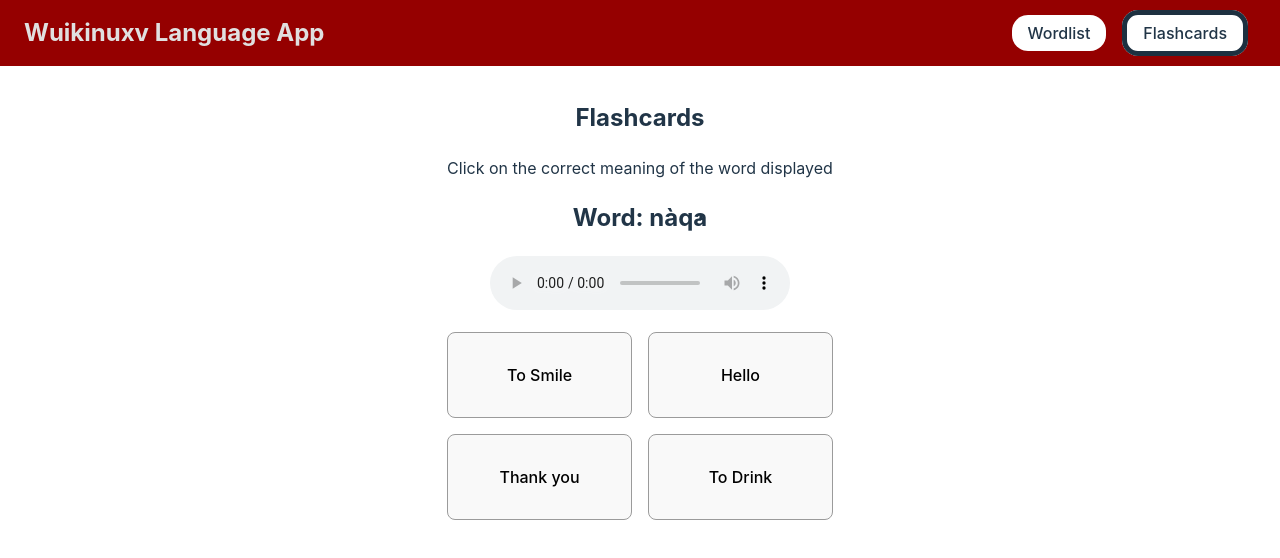
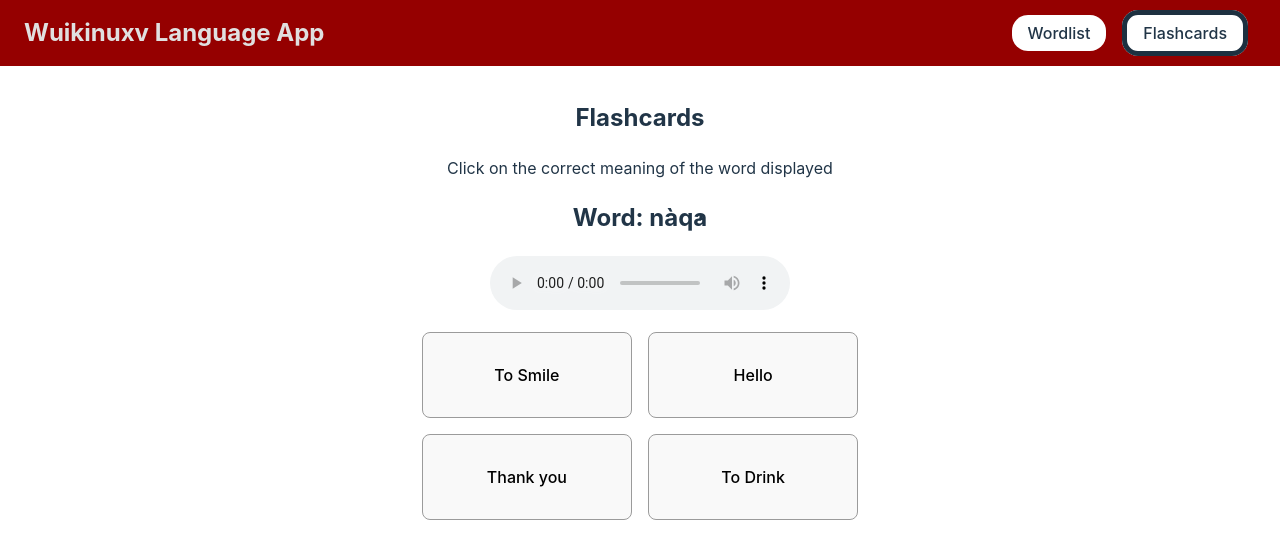
Before and after one commit to Trev004/DGL-409-Wuikinuxv-Learning-App, a React (Vite) app in the folder Wuikinuxv Learning App/: page /flashcards in a window 1280 px wide. Shown: the top 558 px of the page. Built offline with nearby package versions, Linux system fonts and the light colour scheme.

Commit message:
Increase padding on buttons
Makes them larger horizontally

```diff
--- a/Wuikinuxv Learning App/src/assets/Pages/Flashcard.css
+++ b/Wuikinuxv Learning App/src/assets/Pages/Flashcard.css
@@ -8,7 +8,7 @@
     padding-top: 1em;
 }
 .flashcard-response{
-    padding: 2em;
+    padding: 2em 4em 2em 4em;
 }
 .flashcard-correct{
     background-color: #72E9E5;
```
